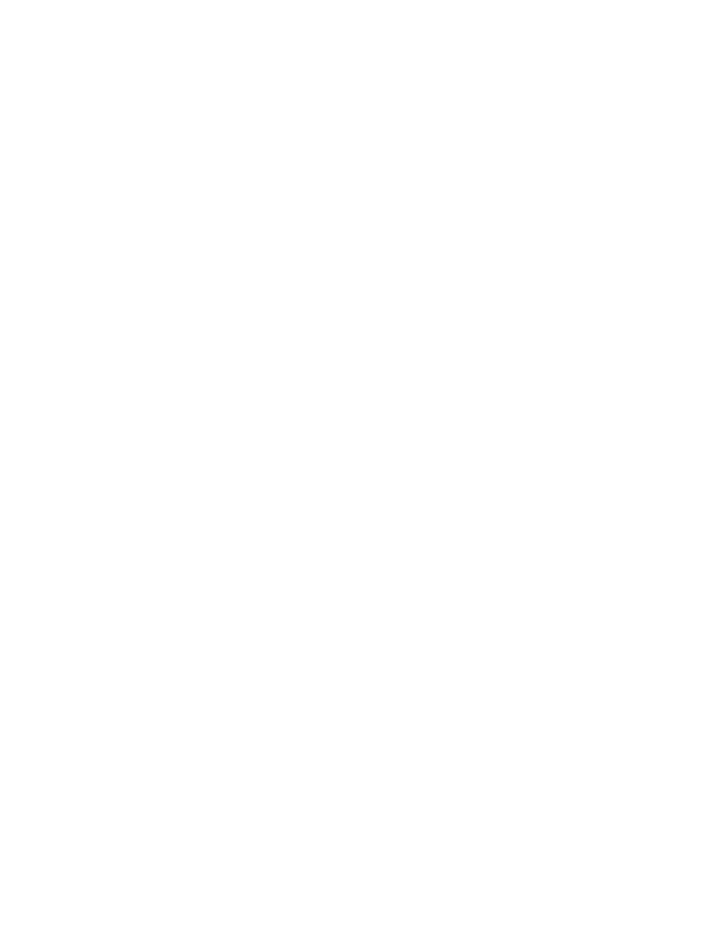
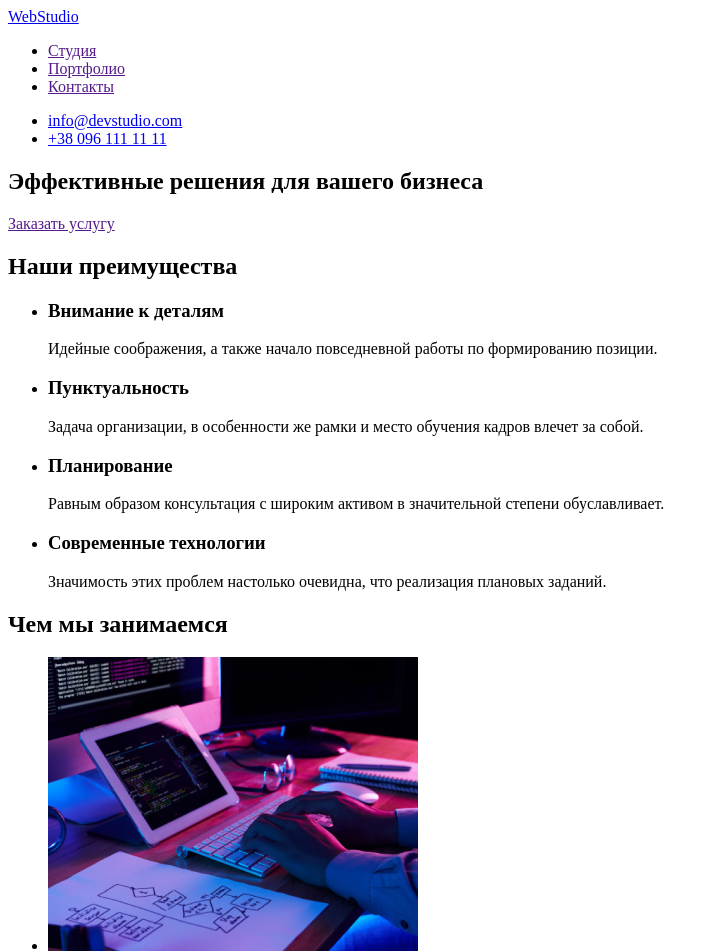
Before and after one commit to Viktor2020arey/goit-markup-hw-01, a plain HTML site: page index.html in a window 1280 px wide. Shown: the top 951 px of the page, without its empty margins (0-719 px from the left). Before the commit the page ends 800 px from the top, so only its background shows below. Drawn offline with Linux system fonts and the light colour scheme.

Commit message:
добавил фото в раздел "Чем мы занимаемся
Приступил к разделу "Наша команда"

```diff
--- a/index.html
+++ b/index.html
@@ -1,9 +1,87 @@
 <!DOCTYPE html>
-<html lang="en">
+<html lang="ru">
   <head>
     <meta charset="UTF-8" />
     <meta name="viewport" content="width=device-width, initial-scale=1.0" />
     <title>Document</title>
   </head>
-  <body></body>
+  <body>
+    <!--header-->
+    <header>
+      <nav>
+        <a href="/">
+          WebStudio
+        </a>
+
+        <ul>
+          <li><a href="">Студия</a></li>
+          <li><a href="">Портфолио</a></li>
+          <li><a href="">Контакты</a></li>
+        </ul>
+      </nav>
+      <ul>
+        <li><a href="mailto: info@devstudio.com">info@devstudio.com</a></li>
+        <li><a href="tel: +380961111111">+38 096 111 11 11</a></li>
+      </ul>
+    </header>
+
+    <!--block-hero-->
+    <div>
+      <section>
+        <h1>Эффективные решения для вашего бизнеса</h1>
+        <a href="">Заказать услугу</a>
+      </section>
+    </div>
+
+    <!--our-advantages-->
+    <section>
+      <h2>Наши преимущества</h2>
+      <ul>
+        <li>
+          <h3>Внимание к деталям</h3>
+          <p>
+            Идейные соображения, а также начало повседневной работы по
+            формированию позиции.
+          </p>
+        </li>
+        <li>
+          <h3>Пунктуальность</h3>
+          <p>
+            Задача организации, в особенности же рамки и место обучения кадров
+            влечет за собой.
+          </p>
+        </li>
+        <li>
+          <h3>Планирование</h3>
+          <p>
+            Равным образом консультация с широким активом в значительной степени
+            обуславливает.
+          </p>
+        </li>
+        <li>
+          <h3>Современные технологии</h3>
+          <p>
+            Значимость этих проблем настолько очевидна, что реализация плановых
+            заданий.
+          </p>
+        </li>
+      </ul>
+    </section>
+
+    <!--what-are-we-doing-->
+    <section>
+      <h2>Чем мы занимаемся</h2>
+      <ul>
+        <li>
+          <img src="./images/1.jpg" alt="" width="370" />
+        </li>
+        <li>
+          <img src="./images/2.jpg" alt="" width="370" />
+        </li>
+        <li>
+          <img src="./images/3.jpg" alt="" width="370" />
+        </li>
+      </ul>
+    </section>
+  </body>
 </html>
```
Also changed, not shown: images/1.jpg (added), images/2.jpg (added), images/3.jpg (added).
